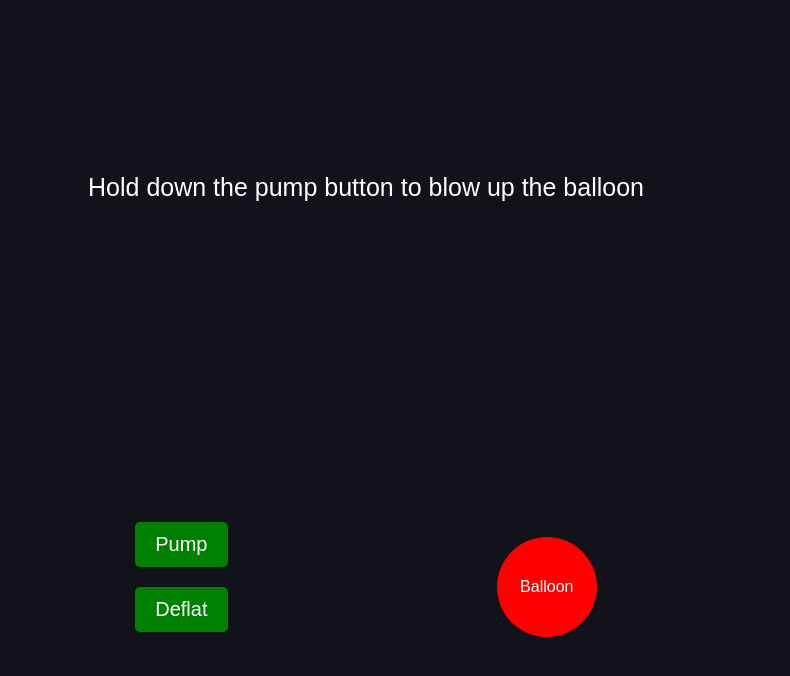
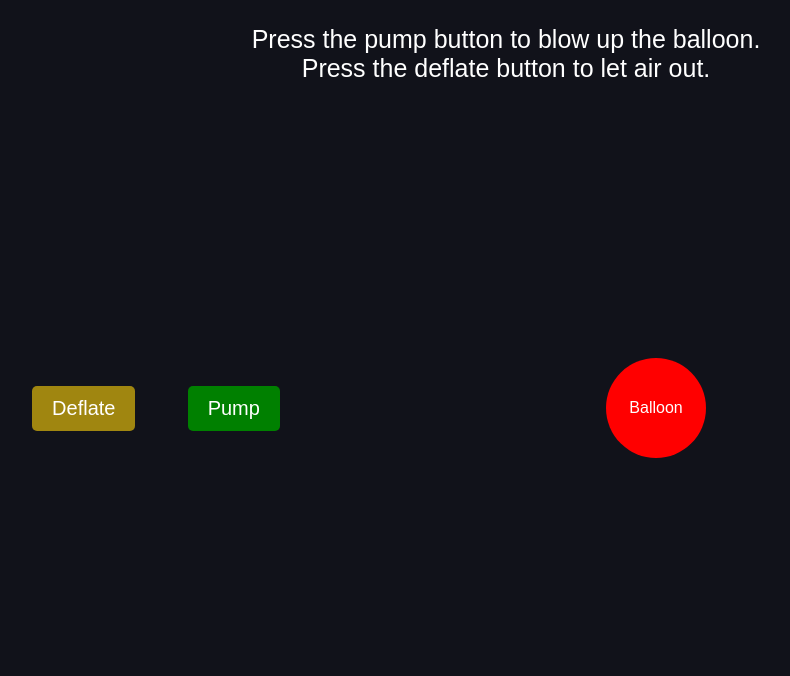
Before and after one commit to rudyjm3/blow-up-the-ballon, a plain HTML site: page index.html in a window 1280 px wide. Shown: the whole page, without its empty margins (134-924 px from the left). Drawn offline with Linux system fonts and the light colour scheme.

Commit message:
deflate function added

```diff
--- a/css/style.css
+++ b/css/style.css
@@ -10,25 +10,31 @@ body {
 
 .wrapper{
    display: flex;
-   justify-content: space-evenly;
+   justify-content: space-between;
    align-items: center;
    flex-wrap: wrap;
-   height: 100vh;
+   /*height: 100vh;*/
    max-width: 1000px;
+   margin: auto;
+   /*background-color: grey;*/
 }
 .header{
-   width: 1000px;
+   width: 100%;
    /*display: inline-block;*/
    justify-content: center;
    align-items: center;
    text-align: center;
    font-size: 25px;
+   padding: 0 50px;
+   margin-bottom: 250px;
 }
 .pump-box{
    display: flex;
-   flex-direction: column;
+   justify-content: space-around;
+   /*width: 250px;*/
+   width: 30%;
 }
-.pump-box #pump-button,#deflat-button{
+.pump-box #pump-button,#deflate-button{
    height: 45px;
    padding: 0 20px;
    border-radius: 5px;
@@ -36,13 +42,21 @@ body {
    color: white;
    font-size: 20px;
    border: none;
-   margin-bottom: 20px;
+   /*margin: 0 10px;*/
+   cursor: pointer;
    transition: background-color 0.5s ease-in;
 }
-#pump-button:hover{
+#pump-button,#deflate:hover{
    background-color:#eb5426;
 }
-
+#deflate-button{
+   background-color: #a08610;
+}
+.balloon-box{
+   display: flex;
+   justify-content: center;
+   width: 70%;
+}
 #balloon{
    display: flex;
    width: 100px;
@@ -50,14 +64,9 @@ body {
    border-radius: 50%;
    background-color: red;
    color: white;
-   transform: scaleX(1);
+   transform: scale(1);
    transition: transform 1s ease;
 }
 #balloon p{
    margin: auto;
 }
-
-.blowup{
-   transform-origin: bottom left;
-   transform: scale(2);
-}
--- a/index.html
+++ b/index.html
@@ -15,11 +15,11 @@
 
    <div class="wrapper">
       <div class="header">
-          <p>Hold down the pump button to blow up the balloon</p>
+         <p>Press the pump button to blow up the balloon. <br>Press the deflate button to let air out.</p>
       </div>
       <div class="pump-box">
+         <button id="deflate-button">Deflate</button>
          <button id="pump-button">Pump</button>
-          <button id="deflat-button">Deflat</button>
       </div>
       <!--<div class="pump-line"></div>-->
       <div class="balloon-box">
--- a/js/script.js
+++ b/js/script.js
@@ -1,17 +1,37 @@
 const pump = document.getElementById("pump-button");
+const deflate = document.getElementById("deflate-button");
 let ballon = document.getElementById("balloon");
 let i = 1;
 let n = i.toFixed(2);
 
 pump.addEventListener("mousedown", blowUp);
+deflate.addEventListener("mousedown", deflateBalloon);
 
 function blowUp(){
-   let x = 4;
+   //let x = 4;
    n++;
 
    balloon.style.transform = "scale(0"+ n +")";
-   console.log(i);
+   console.log(n);
 };
 
+function deflateBalloon(){
+   n--;
+   // let matrix = window.getComputedStyle(ballon).transform;
+   // let matrixArray = matrix.replace("matrix(", "").split(",");
+   // let scaleX = parseFloat(matrixArray[0]); // convert from string to number
+   // let scaleY = parseFloat(matrixArray[3]);
+   // // bonus round - gets translate values
+   // let translateX = parseFloat(matrixArray[4]);
+   // let translateY = parseFloat(matrixArray[5]); // parseFloat ignores ")
+   // console.log(translateX, translateY);
+
+   //scale = style.getPropertyValue('scale');
+
+   //console.log(balloonScale);
+   //if (balloon.style == )
+   balloon.style.transform = "scale(0"+ n +")";
+   console.log(n);
+};
 
 // Need to edit or and another function to reconize when mouse is held down and released. Adjust how the scale is incoromented. Maybe add a deflate function and button .
```
Also changed, not shown: images/unnamed.jpg (added), images/wind-icon-flat-style-vector-19368694.jpg (added), 1 other file. Lines whose indentation alone changed are shown as unchanged.
